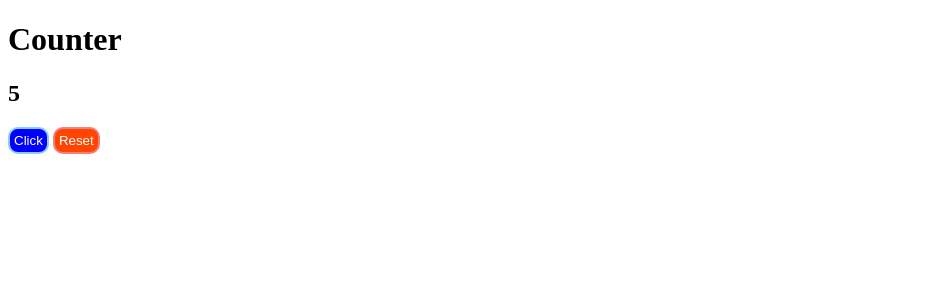
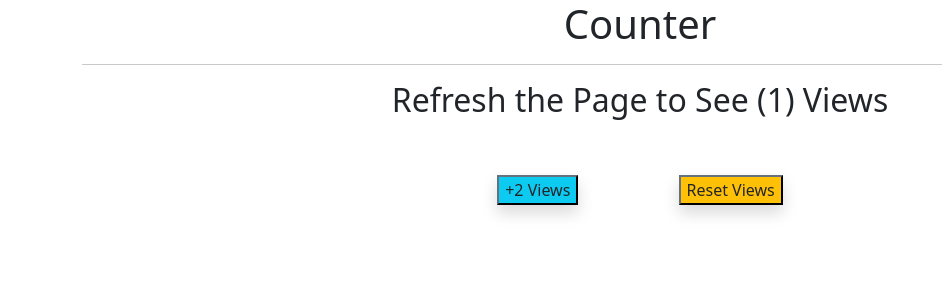
Before and after one commit to Alexanderpmann/Counter, a Flask app: template Counter/templates/index.html in a window 1280 px wide. Shown: the top 300 px of the page, without its empty margins (0-942 px from the left). Run offline with Flask 2, Linux system fonts and the light colour scheme; the template is opened without the code that fills it: most values are stand-ins (such as "Sample title", 1, 10 or a date in 2020).

Commit message:
Updated index.html content
Updated information to reflect proper code. Kept having issues rendering the page due to refreshing the wrong localhost.

- I was refreshing the local host opened via VS Code instead of the page rendering changes via Terminal.
- Once I switched to localhost:5000
   + page content started to function.

```diff
--- a/Counter/templates/index.html
+++ b/Counter/templates/index.html
@@ -1,33 +1,37 @@
 <!DOCTYPE html>
 <html lang="en">
+
 <head>
     <meta charset="UTF-8">
     <meta http-equiv="X-UA-Compatible" content="IE=edge">
     <meta name="viewport" content="width=device-width, initial-scale=1.0">
-    <style>
-        .button1 {
-            background-color: blue;
-            color: white;
-            border-radius: 10px;
-            border: 2px solid lightskyblue;
-            padding: 4px;
-        }
-        .button2 {
-            background-color: orangered;
-            color: white;
-            border-radius: 10px;
-            border: 2px solid lightcoral;
-            padding: 4px;
-        }
-
-    </style>
+    <link href="https://cdn.jsdelivr.net/npm/bootstrap@5.1.3/dist/css/bootstrap.min.css" rel="stylesheet"
+        integrity="sha384-1BmE4kWBq78iYhFldvKuhfTAU6auU8tT94WrHftjDbrCEXSU1oBoqyl2QvZ6jIW3" crossorigin="anonymous">
     <title>Counter</title>
 </head>
+
 <body>
-    <h1>Counter</h1>
-        <h2>5</h2>
+    <!--Added content in container for easy styling/alignment in code-->
 
-<button class="button1">Click</button>   <button class="button2">Reset</button>
+    <div align="center" class="container">
+        <!--div Start-->
+        <h1>Counter</h1>
+        <hr>
+        <!--line break-->
+        <h2>Refresh the Page to See ({{count}}) Views</h2>
+        <!-- Form added to impact +2 button functionality to increase views by 2 on click -->
+        <form action="/count" method="POST">
+            <!--Form Start-->
+            <button type="submit" class="btn-outline-dark btn-info m-5 shadow" name="change" value="add">+2
+                Views</button>
+            <!--colorized buttons, added shadow + outline-->
+            <button type="submit" class="btn-outline-dark btn-warning m-5 shadow" name="change" value="reset">Reset
+                Views</button>
+            <!--colorized buttons, added shadow + outline-->
+        </form>
+        <!--Form End-->
+    </div>
+    <!--div End-->
+</body>
 
-</body>
 </html>
```
